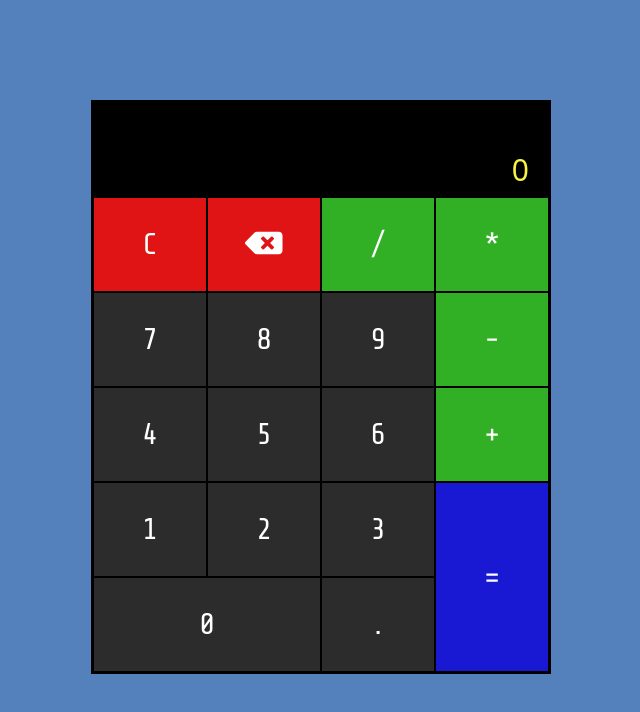
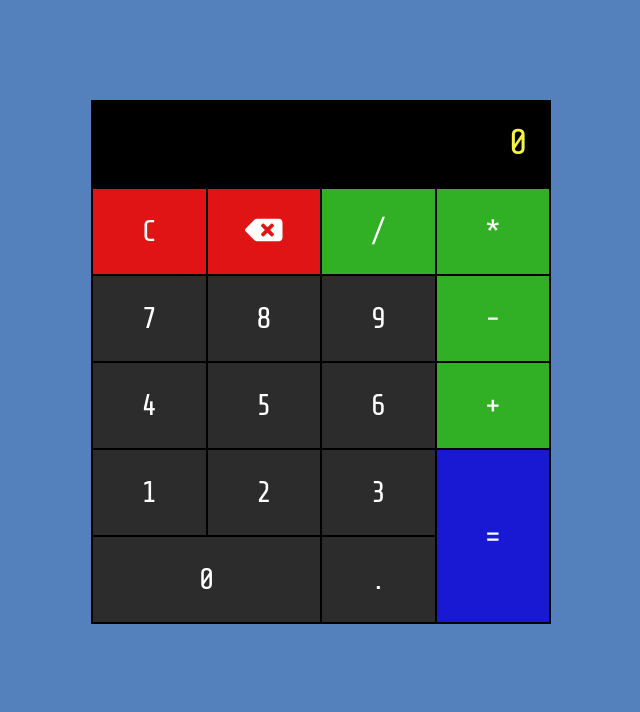
Before and after one commit to niksavis/calculator, a React (Create React App) app: page / in a window 1280 px wide. Shown: the top 712 px of the page, without its empty margins (319-959 px from the left). Built offline with nearby package versions, Linux system fonts and the light colour scheme.

Commit message:
added digit limit; removed expression display

```diff
--- a/src/App.jsx
+++ b/src/App.jsx
@@ -9,12 +9,17 @@ import { FontAwesomeIcon } from '@fortawesome/react-fontawesome';
 import { faBackspace } from '@fortawesome/free-solid-svg-icons';
 
 function App() {
-  const [expression, setExpression] = useState('');
-  const [answer, setAnswer] = useState(0);
+  const [answer, setAnswer] = useState('0');
 
   const display = (symbol) => {
     let s = symbol;
-    setExpression((prev) => {
+    const maxLength = 20;
+    if (answer.length > maxLength) {
+      const prevAnswer = answer;
+      setAnswer('DIGIT LIMIT MET');
+      setTimeout(() => setAnswer(prevAnswer), 1000);
+    } else {
+      setAnswer((prev) => {
         if (/[-+*/]/.test(s) && /[-+*/]/.test(prev[prev.length - 1])) {
           let current;
           if (/[-]/.test(s)) {
@@ -30,47 +35,39 @@ function App() {
             }
             current = prev.slice(0, -count).concat(s);
           }
-        setExpression(current);
+          setAnswer(current);
         } else {
           const last = `${prev}`.split(/[-+*/]/g).at(-1);
           if (!Number.isNaN(last) && /[.]/.test(last) && symbol === '.') {
             console.log('symbol = empty');
             s = '';
           }
-
-        setExpression((prev + s).replace(/^0/g, '').replace(/\.+/g, '.'));
+          setAnswer((prev + s).replace(/^0/g, '').replace(/\.+/g, '.'));
         }
       });
-
-    setAnswer((prev) => (prev + s).replace(/^0/g, '').replace(/\.+/g, '.'));
+    }
   };
 
   const calculate = () => {
     try {
-      const result = eval(expression);
-      setAnswer(result);
-      setExpression(result);
+      setAnswer(eval(answer));
     } catch (error) {
-      console.error(`Invalid expression: ${expression}`);
+      console.error(`Invalid expression: ${answer}`);
     }
   };
 
   const clear = () => {
-    setExpression('');
     setAnswer(0);
   };
+
   const backspace = () => {
-    setExpression((prev) => `${prev}`.slice(0, -1));
-    setAnswer(0);
+    setAnswer((prev) => `${prev}`.slice(0, -1));
   };
 
   return (
     <div className="container">
       <div className="grid">
         <div className="display">
-          <div id="expression" className="expression">
-            {expression}
-          </div>
           <div id="display" className="answer">
             {answer}
           </div>
--- a/src/App.scss
+++ b/src/App.scss
@@ -4,10 +4,12 @@
 body {
   padding-top: 100px;
   background-color: #5481bb;
+  font-family: Share Tech Mono, sans;
+  font-size: 30px;
 }
 
 .container {
-  padding: 2px;
+  padding: 1px;
   display: flex;
   width: 460px;
   justify-content: center;
@@ -37,8 +39,6 @@ body {
   color: white;
   border: 1px solid black;
   cursor: pointer;
-  font-size: 30px;
-  font-family: Share Tech Mono, sans;
 }
 
 .padButton:hover {
@@ -63,23 +63,17 @@ body {
 }
 
 .display {
+  padding-top: 10px;
   grid-area: display;
   background-color: black;
   text-align: right;
-  font-size: 20px;
-}
-
-.expression {
-  color: white;
-  padding: 5px 20px;
-  background-color: black;
-  height: 40px;
 }
 
 .answer {
   padding: 5px 20px;
   color: #f6f345;
-  font-size: 30px;
+  font-size: 36px;
+  width: 456px;
 }
 
 .zero {
```
Lines whose indentation alone changed are shown as unchanged.
